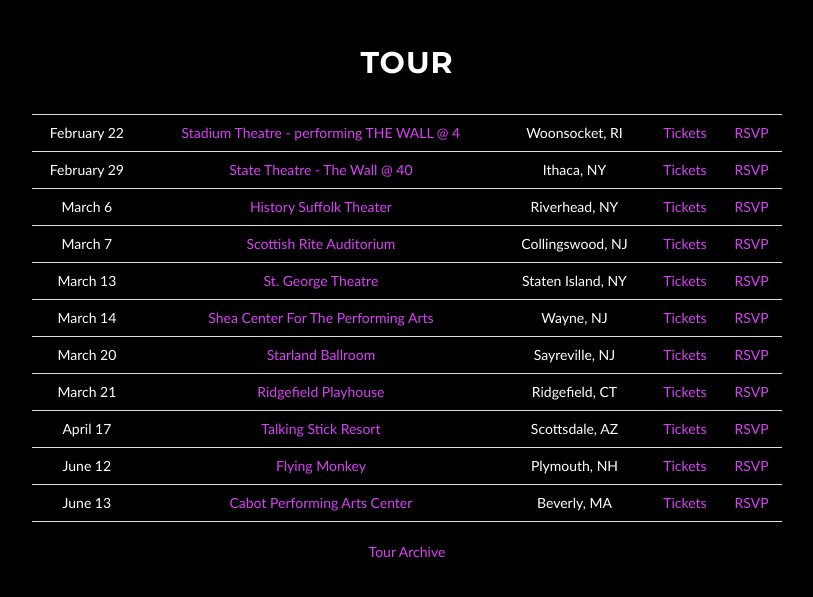
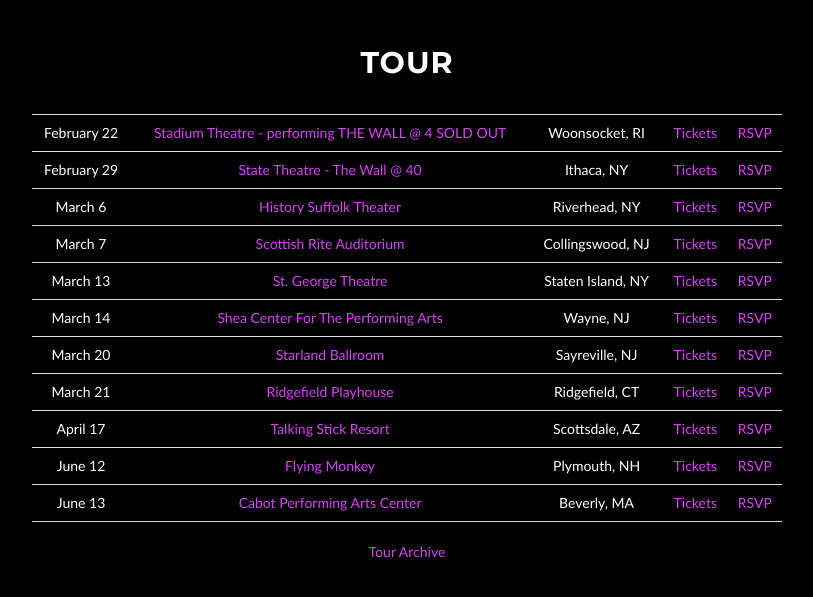
Before and after one commit to machineweb/machineweb.github.io, a Jekyll site: the page built from index.html, in a window 1280 px wide and 900 px high, scrolled down 768 px, cut to the strip 136-733 px from the top of the window. Shown: the whole strip, without its empty margins (233-1046 px from the left). Built offline with Jekyll 4.4.1, drawn with Linux system fonts in a browser that asks for light colours; comment, search, counter and statistics services are not loaded.

Commit message:
Updated tour

```diff
--- a/_data/tour.yml
+++ b/_data/tour.yml
@@ -4027,7 +4027,7 @@
     order: "1581742800000"
 
   - date: "February 22 2020"
-    venue: "Stadium Theatre - performing THE WALL @ 4"
+    venue: "Stadium Theatre - performing THE WALL @ 4 SOLD OUT"
     venue-url: "https://www.stadiumtheatre.com/events/pink-floyd-the-machine-performs-pink-floyd-with-the-interstellar-light-show/38"
     location: "Woonsocket, RI"
     tickets-url: "https://tix5.centerstageticketing.com/sites/stadium6/tickets.php?type=interactive-chart&step=1&c=1599&e=1736&d=2755"
```
